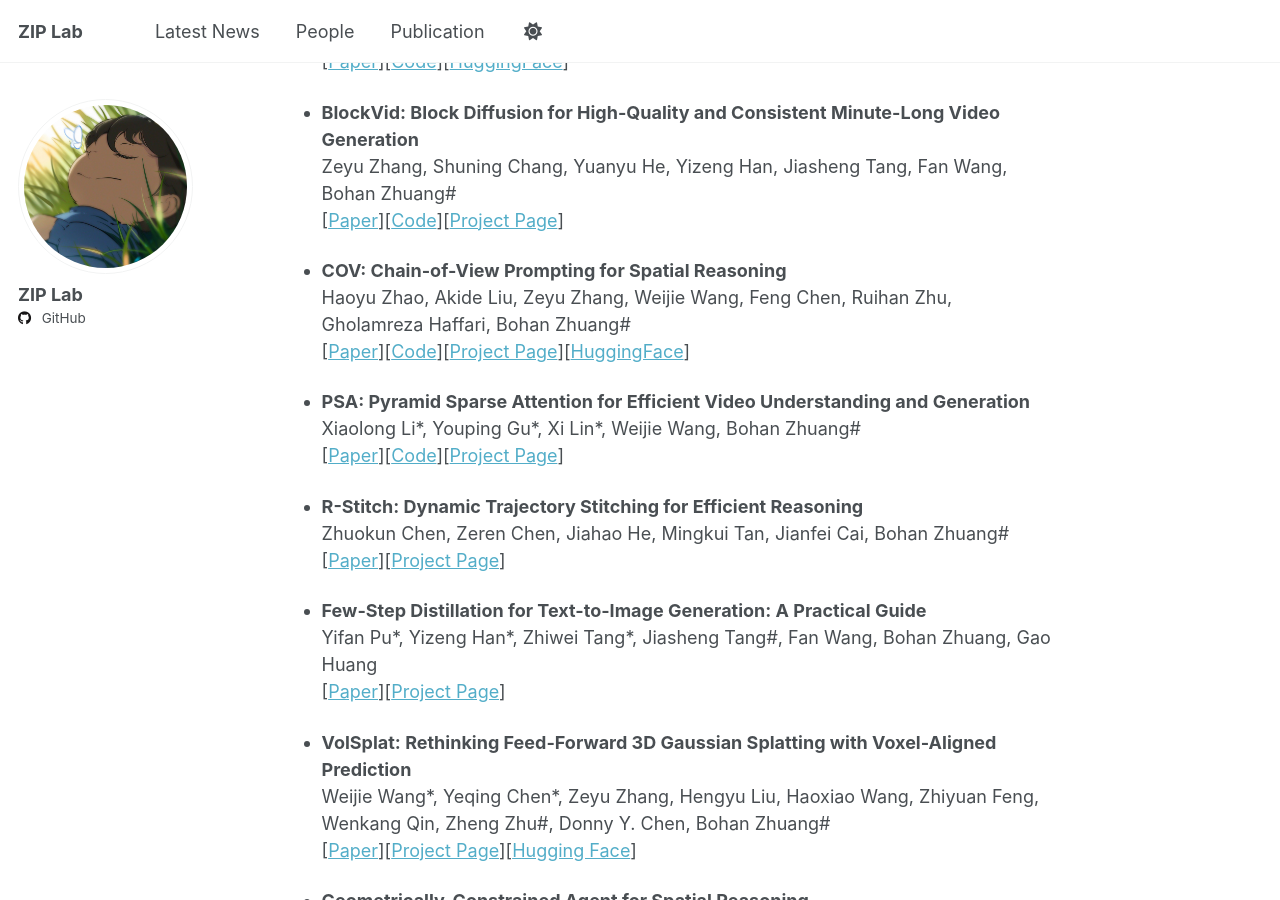
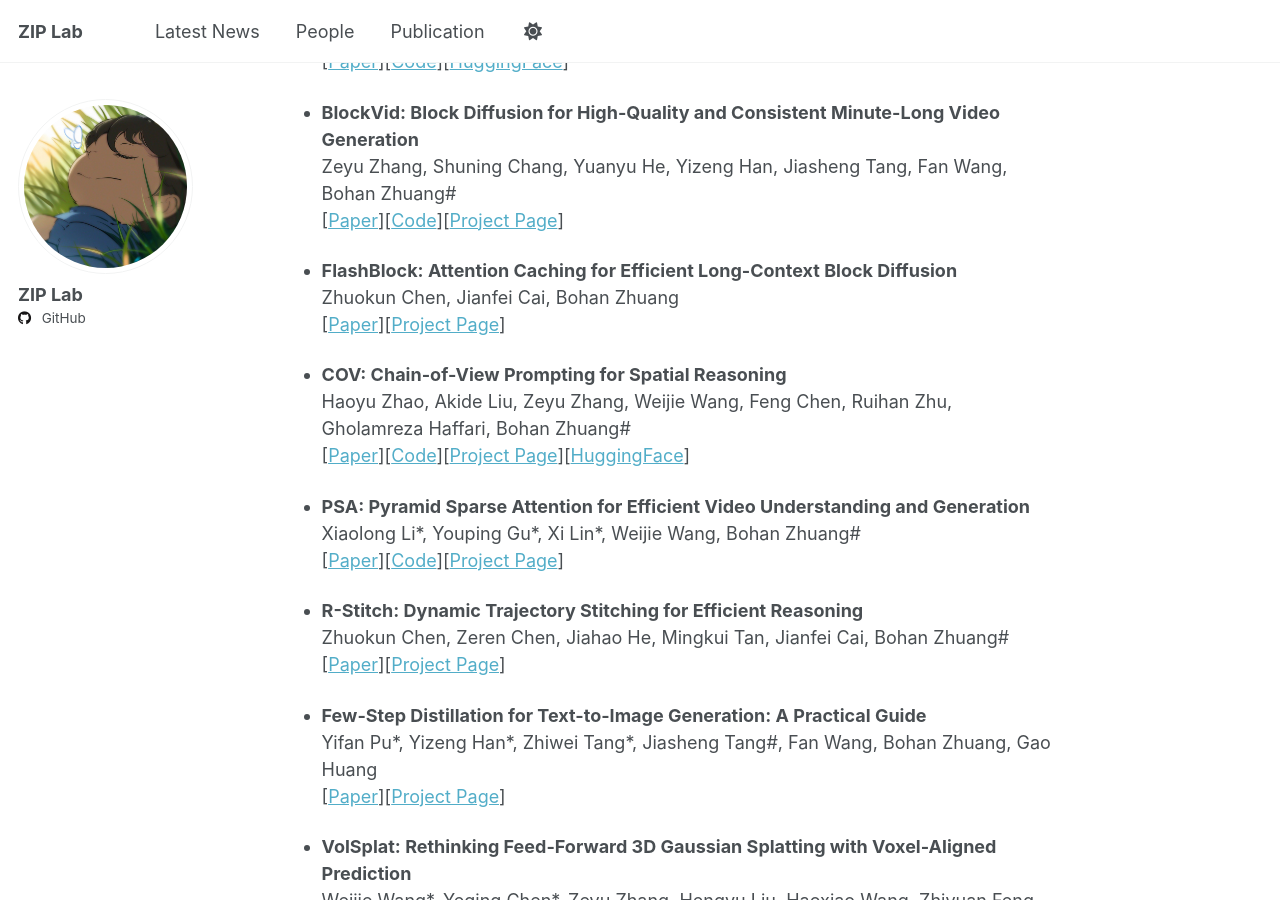
Before and after one commit to ziplab/ziplab.github.io, a Jekyll site: the page built from _pages/publication.md, in a window 1280 px wide and 900 px high, scrolled down 315 px. Built offline with Jekyll 4.4.1, drawn with Linux system fonts in a browser that asks for light colours.

Commit message:
Add FlashBlock publication details to publication.md

```diff
--- a/_pages/publication.md
+++ b/_pages/publication.md
@@ -13,6 +13,11 @@ Inferix Team: Tianyu Feng, Yizeng Han, Jiahao He, Yuanyu He, Xi Lin, Teng Liu, H
 - **BlockVid: Block Diffusion for High-Quality and Consistent Minute-Long Video Generation**
 Zeyu Zhang, Shuning Chang, Yuanyu He, Yizeng Han, Jiasheng Tang, Fan Wang, Bohan Zhuang\#
 \[[Paper](https://www.arxiv.org/abs/2511.22973)\]\[[Code](https://github.com/alibaba-damo-academy/Inferix)\]\[[Project Page](https://ziplab.co/BlockVid/)\]
+
+- **FlashBlock: Attention Caching for Efficient Long-Context Block Diffusion**
+Zhuokun Chen, Jianfei Cai, Bohan Zhuang
+\[[Paper](https://www.arxiv.org/abs/2511.22973)\]\[[Project Page](https://caesarhhh.github.io/FlashBlock/)\]
+
 
 - **COV: Chain-of-View Prompting for Spatial Reasoning**
 Haoyu Zhao, Akide Liu, Zeyu Zhang, Weijie Wang, Feng Chen, Ruihan Zhu, Gholamreza Haffari, Bohan Zhuang\#
```
